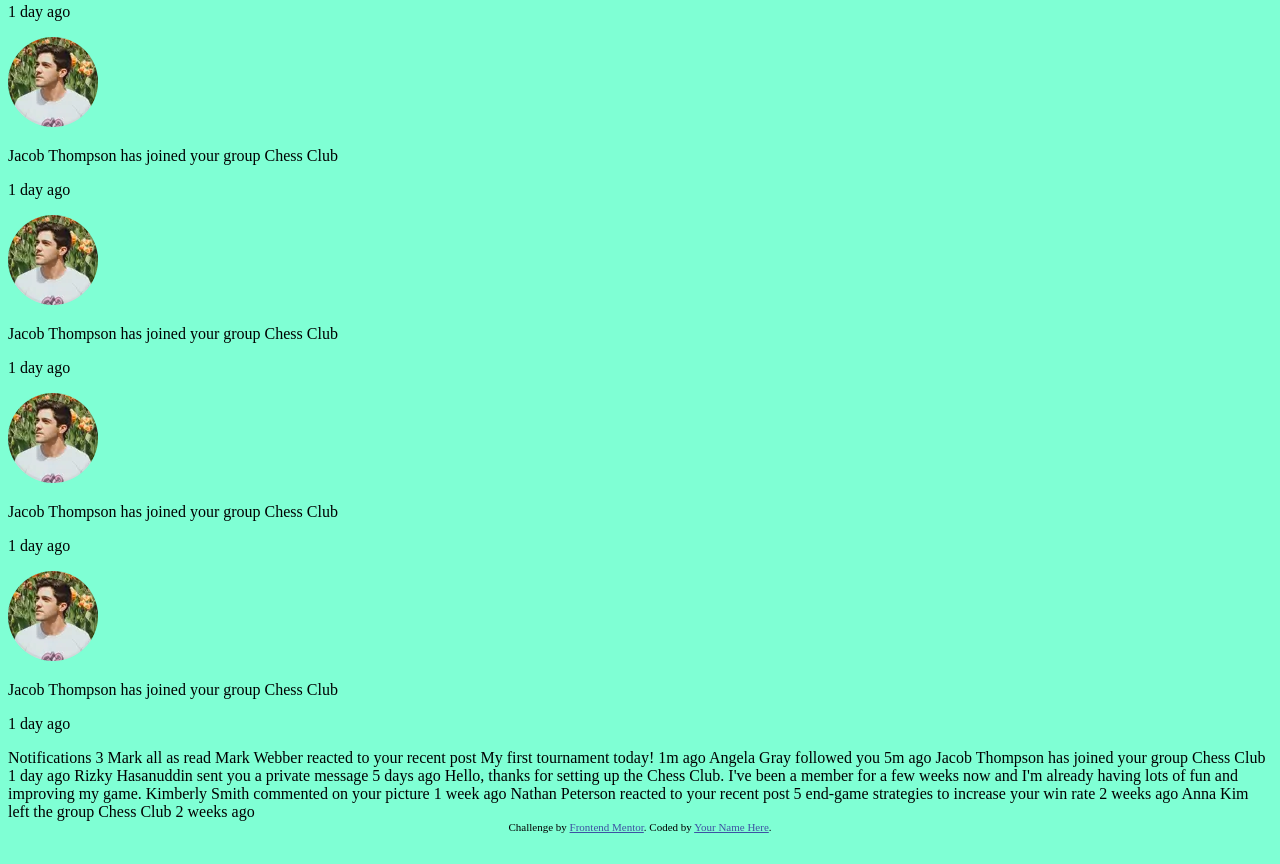
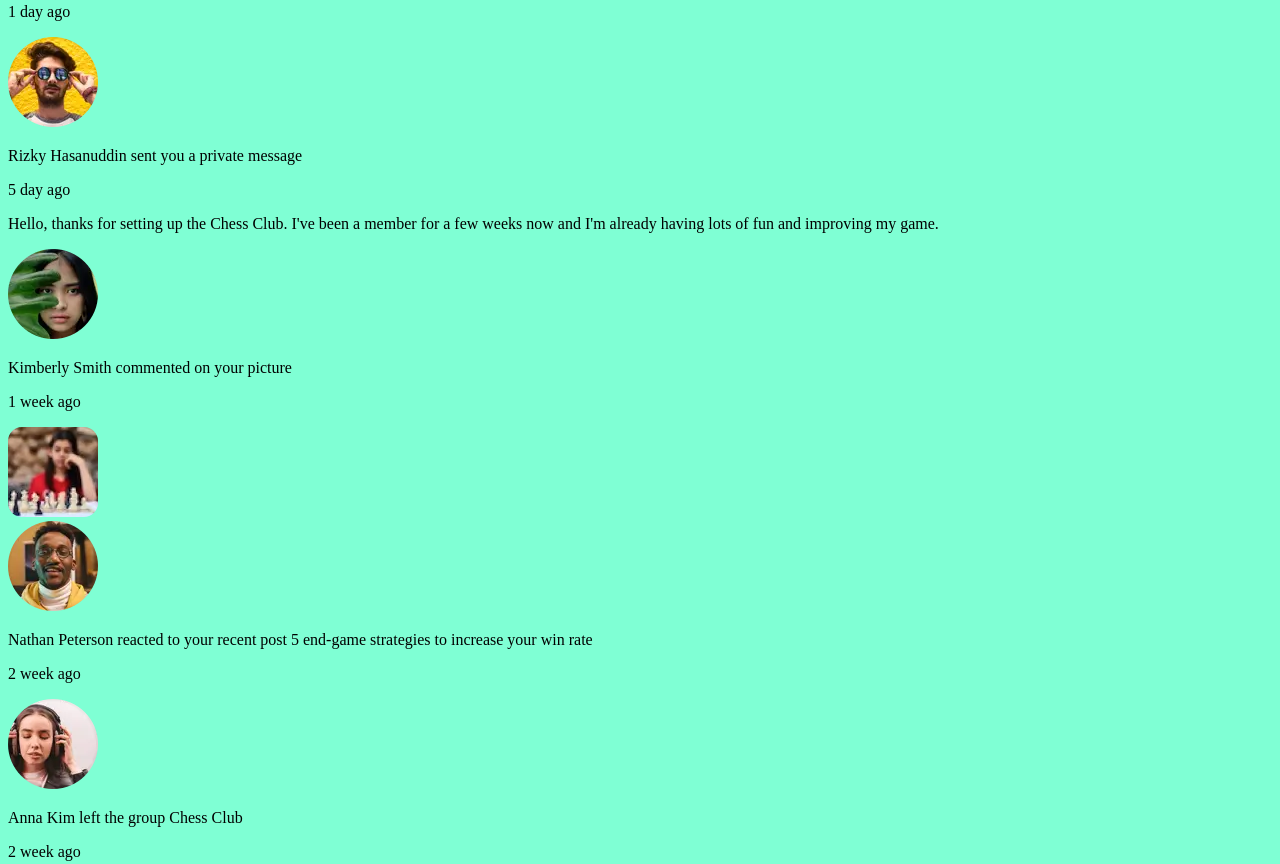
Before and after one commit to Abik-Newar/Notifications-Area, a plain HTML site: page index.html in a window 1280 px wide. Shown: the part 632-1496 px from the top of the page. Before the commit the page ends 1473 px from the top, so only its background shows below. Drawn offline with Linux system fonts and the light colour scheme.

Commit message:
html part finished

```diff
--- a/index.html
+++ b/index.html
@@ -96,73 +96,78 @@
 
           <div class="notifybox">
             <div class="avatar">
-              <img src="assets/images/avatar-jacob-thompson.webp" alt="jacob" />
+              <img src="assets/images/avatar-rizky-hasanuddin.webp" alt="rizky" />
             </div>
 
             <div class="text">
               <div class="alert">
                 <p>
-                  <span class="profile">Jacob Thompson</span> has joined your
-                  group <span class="pages">Chess Club</span>
+                  <span class="profile">Rizky Hasanuddin </span>sent
+                  you a private message
                 </p>
-                <div class="activeN"></div>
+
               </div>
 
-              <p class="time">1 day ago</p>
+              <p class="time">5 day ago</p>
+
+              <div class="message">
+                <p>
+                  Hello, thanks for setting up the Chess
+    Club. I've been a member for a few weeks now and I'm already having lots of
+    fun and improving my game.
+                </p>
+              </div>
             </div>
           </div>
 
           <div class="notifybox">
             <div class="avatar">
-              <img src="assets/images/avatar-jacob-thompson.webp" alt="jacob" />
+              <img src="assets/images/avatar-kimberly-smith.webp" alt="kimb" />
             </div>
 
             <div class="text">
               <div class="alert">
                 <p>
-                  <span class="profile">Jacob Thompson</span> has joined your
-                  group <span class="pages">Chess Club</span>
+                  <span class="profile">Kimberly Smith</span> commented on your picture
                 </p>
-                <div class="activeN"></div>
               </div>
 
-              <p class="time">1 day ago</p>
+              <p class="time">1 week ago</p>
+            </div>
+            <div class="commmentedPhoto">
+              <img src="assets/images/image-chess.webp" alt="Chess">
             </div>
           </div>
 
           <div class="notifybox">
             <div class="avatar">
-              <img src="assets/images/avatar-jacob-thompson.webp" alt="jacob" />
+              <img src="assets/images/avatar-nathan-peterson.webp" alt="Anna" />
             </div>
 
             <div class="text">
               <div class="alert">
                 <p>
-                  <span class="profile">Jacob Thompson</span> has joined your
-                  group <span class="pages">Chess Club</span>
+                  <span class="profile">Nathan Peterson</span> reacted to your recent post <span class="boldText">5 end-game strategies to increase your win rate</span>
                 </p>
-                <div class="activeN"></div>
               </div>
 
-              <p class="time">1 day ago</p>
+              <p class="time">2 week ago</p>
             </div>
           </div>
 
           <div class="notifybox">
             <div class="avatar">
-              <img src="assets/images/avatar-jacob-thompson.webp" alt="jacob" />
+              <img src="assets/images/avatar-anna-kim.webp" alt="jacob" />
             </div>
 
             <div class="text">
               <div class="alert">
                 <p>
-                  <span class="profile">Jacob Thompson</span> has joined your
-                  group <span class="pages">Chess Club</span>
+                  <span class="profile">Anna Kim</span> left the group <span class="pages">Chess Club</span>
                 </p>
-                <div class="activeN"></div>
               </div>
 
-              <p class="time">1 day ago</p>
+              <p class="time">2 week ago</p>
             </div>
           </div>
         </div>
```
